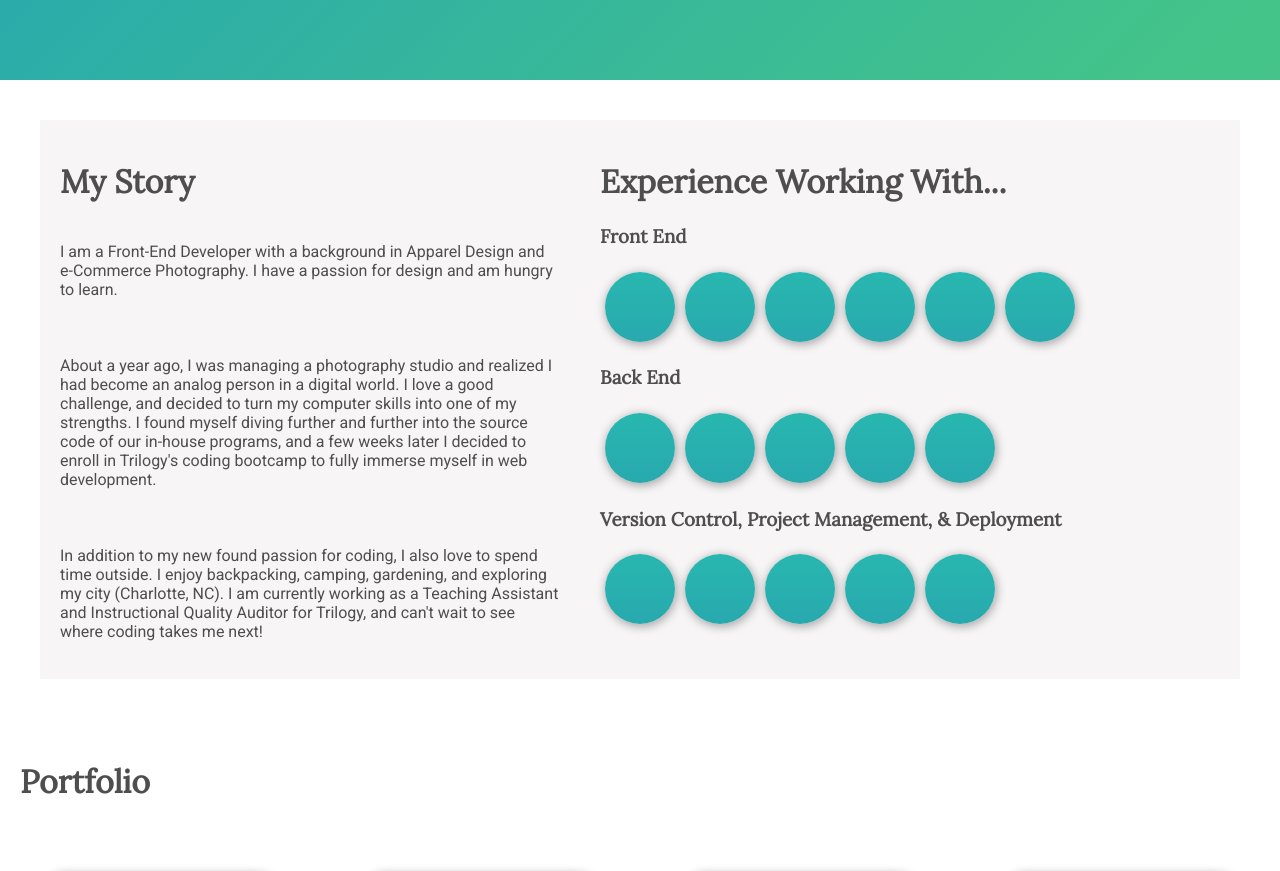
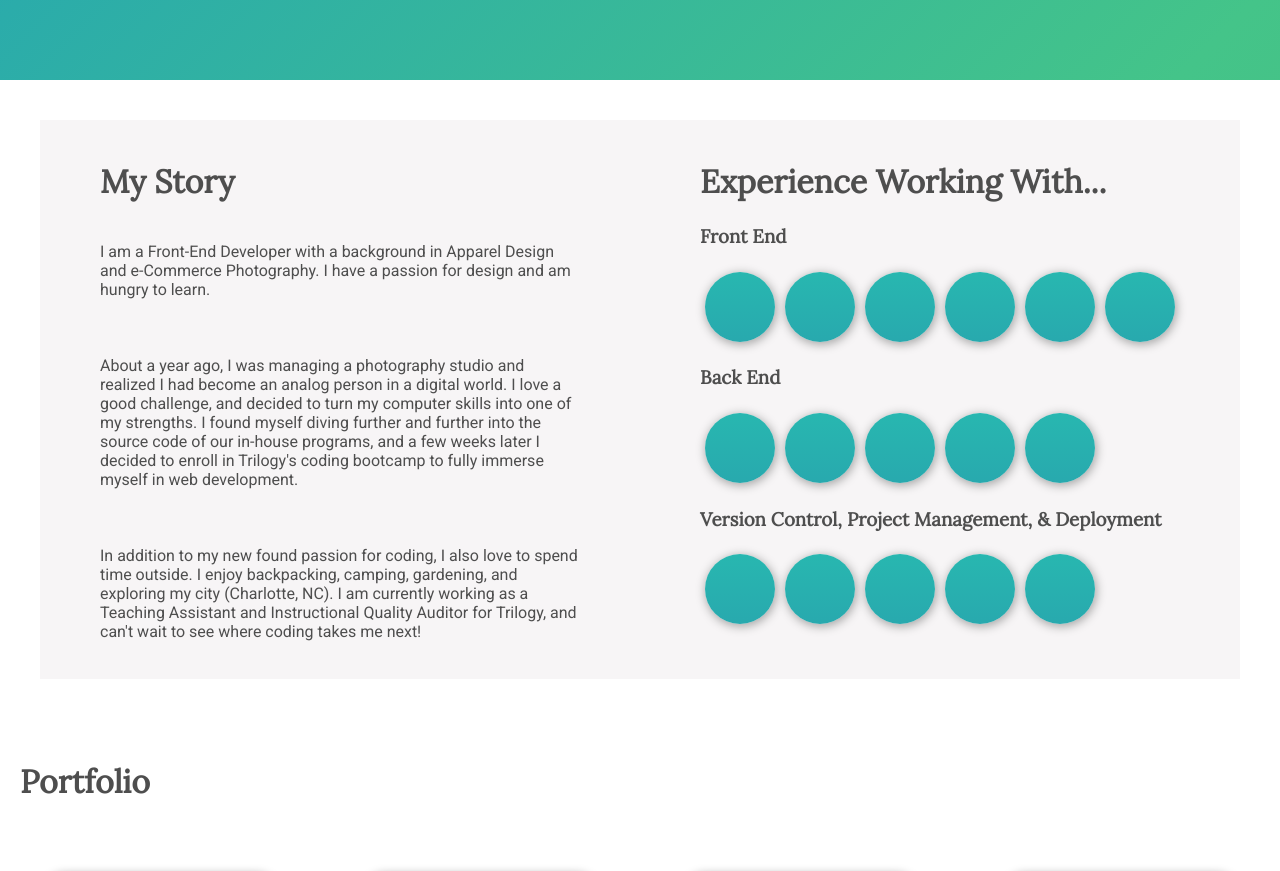
Before and after one commit to mfbradley/Portfolio, a React (Create React App) app in the folder client/: page / in a window 1280 px wide. Shown: the part 720-1591 px from the top of the page. Built offline with nearby package versions, Linux system fonts and the light colour scheme; some icons are missing.

Commit message:
updated spacing for about page

```diff
--- a/client/src/Pages/About/About.scss
+++ b/client/src/Pages/About/About.scss
@@ -17,9 +17,10 @@
     // grid-column-start: 1;
     // grid-column-end: 5;
     padding: $space;
-    max-width: 500px;
+
     display: flex;
     flex-wrap: wrap;
+    max-width: 30rem;
 }
 
 .buttons-div {
@@ -30,11 +31,13 @@
     align-self: center;
     padding: $space;
     padding-bottom: 50px;
+    max-width: 30rem;
+    min-width: 10rem;
 
 }
 
 .about-info {
     display: flex;
     flex-wrap: wrap;
-
+    justify-content: space-around;
 }
```
